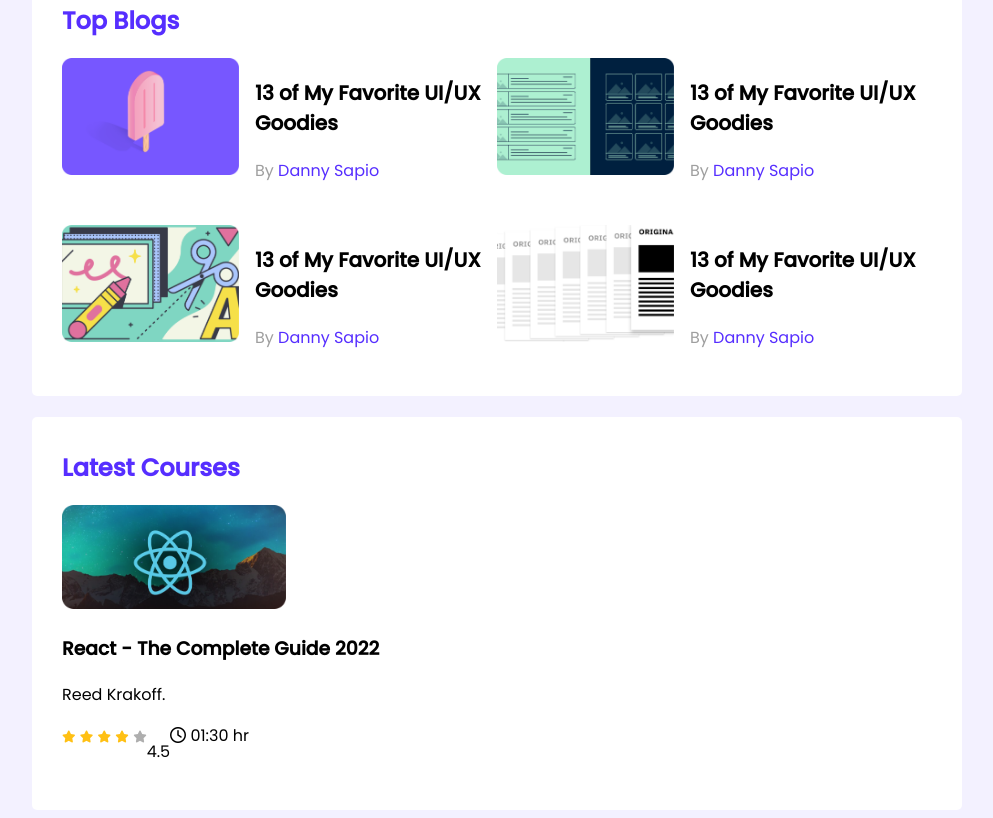
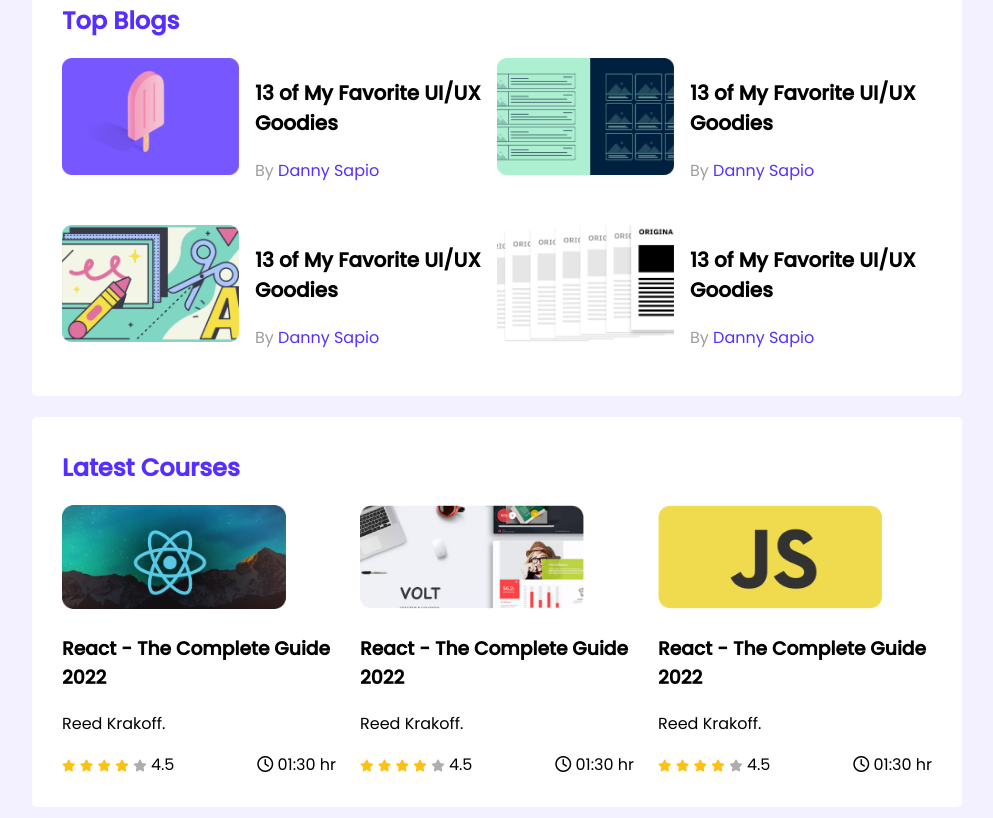
Before and after one commit to creativerze/leader-board-css3, a plain HTML site: page index.html in a window 1280 px wide. Shown: the part 329-1147 px from the top of the page, without its empty margins (143-1136 px from the left). Drawn offline with Linux system fonts and the light colour scheme.

Commit message:
finished

```diff
--- a/index.html
+++ b/index.html
@@ -126,8 +126,62 @@
                   <i class="fa-solid fa-star filled"></i>
                   <i class="fa-solid fa-star filled"></i>
                   <i class="fa-solid fa-star empty"></i>
+                  <span>4.5</span>
                 </div>
-                <p>4.5</p>
+                <div class="course-duration">
+                  <i class="fa-regular fa-clock"></i>
+                  01:30 hr
+                </div>
+              </div>
+            </div>
+          </div>
+          <div class="course">
+            <div class="course-banner">
+              <img src="images/courses/course-2.png" alt="">
+            </div>
+            <div class="course-detail">
+              <h3 class="course-title">
+                React - The Complete Guide 2022
+              </h3>
+              <p class="course-author">
+                Reed Krakoff.
+              </p>
+              <div class="course-info">
+                <div>
+                  <i class="fa-solid fa-star filled"></i>
+                  <i class="fa-solid fa-star filled"></i>
+                  <i class="fa-solid fa-star filled"></i>
+                  <i class="fa-solid fa-star filled"></i>
+                  <i class="fa-solid fa-star empty"></i>
+                  <span>4.5</span>
+                </div>
+                <div class="course-duration">
+                  <i class="fa-regular fa-clock"></i>
+                  01:30 hr
+                </div>
+              </div>
+            </div>
+          </div>
+          <div class="course">
+            <div class="course-banner">
+              <img src="images/courses/course-3.png" alt="">
+            </div>
+            <div class="course-detail">
+              <h3 class="course-title">
+                React - The Complete Guide 2022
+              </h3>
+              <p class="course-author">
+                Reed Krakoff.
+              </p>
+              <div class="course-info">
+                <div>
+                  <i class="fa-solid fa-star filled"></i>
+                  <i class="fa-solid fa-star filled"></i>
+                  <i class="fa-solid fa-star filled"></i>
+                  <i class="fa-solid fa-star filled"></i>
+                  <i class="fa-solid fa-star empty"></i>
+                  <span>4.5</span>
+                </div>
                 <div class="course-duration">
                   <i class="fa-regular fa-clock"></i>
                   01:30 hr
--- a/styles/style.css
+++ b/styles/style.css
@@ -84,8 +84,15 @@
 }
 
 /* courses style */
+.courses{
+  display: grid;
+  grid-template-columns: repeat(3, 1fr);
+  grid-column-gap: 24px;
+}
 .course-info{
   display: flex;
+  align-items: center;
+  justify-content: space-between;
 }
 .course .course-banner img{
   width: 224px;
@@ -101,3 +108,35 @@
 .fa-star.empty{
   color: #AEAEAE;
 }
+
+/* ---------------------
+    Media Qurties
+------------------*/
+@media only screen and (max-width:688px) {
+  .container{
+    width: 100%;
+  }
+  .players, .blogs, .courses{
+    grid-template-columns: repeat(1, 1fr);
+  }
+  .player, .blog{
+    flex-direction: column;
+  }
+
+}
+/* tablate device */
+@media only screen and (min-width:688px) and (max-width:992px) {
+  .container{
+    width: 100%;
+  }
+  .players, .courses{
+    grid-template-columns: repeat(2, 1fr);
+  }
+  .blogs{
+    grid-template-columns: repeat(1, 1fr);
+  }
+  .player, .blog{
+    flex-direction: column;
+  }
+
+}
```
